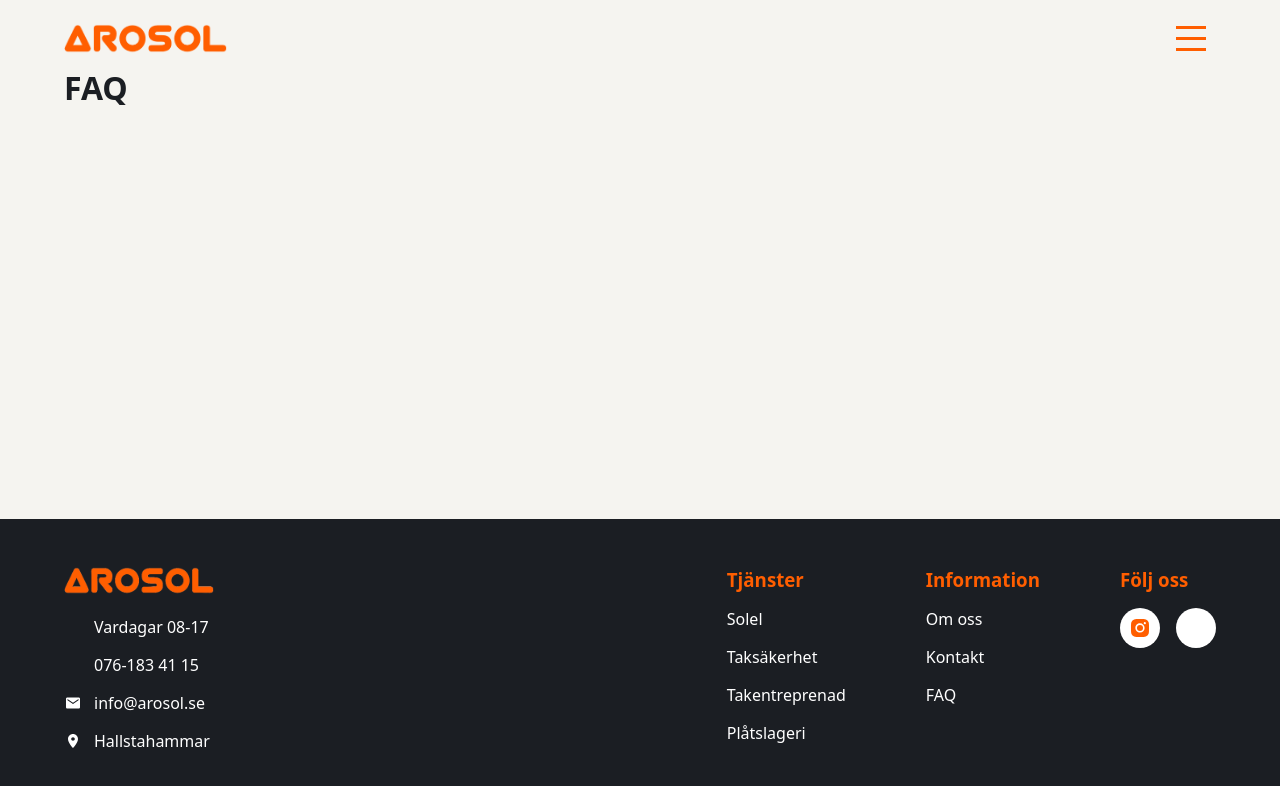
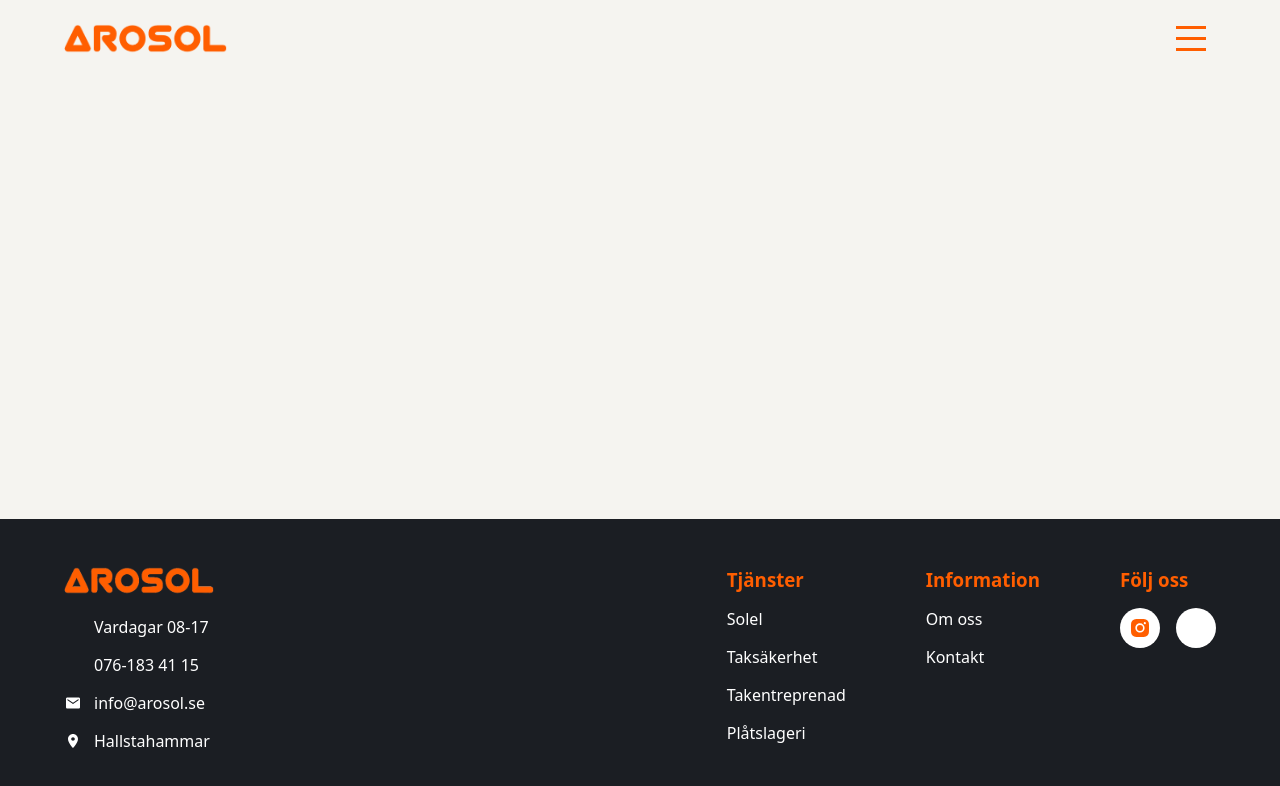
Before and after one commit to annamalinelisabet/AROSOL, a React (Vite) app: page /FAQ in a window 1280 px wide. Shown: the top 786 px of the page. Built offline with nearby package versions, Linux system fonts and the light colour scheme; some icons are missing.

Commit message:
Remove FAQ

```diff
--- a/src/components/Footer/Footer.jsx
+++ b/src/components/Footer/Footer.jsx
@@ -32,7 +32,6 @@ const Footer = () => {
             <h3>Information</h3>
             <NavLink to='/about'><li>Om oss</li></NavLink>
             <NavLink to='/contact'><li>Kontakt</li></NavLink>
-            <NavLink to='/FAQ'><li>FAQ</li></NavLink>
           </ul>
           <div className='service-columns'>
             <h3>Följ oss</h3>
--- a/src/components/Menu/Menu.jsx
+++ b/src/components/Menu/Menu.jsx
@@ -24,7 +24,6 @@ const Menu = ({ setShowMenu }) => {
         <ul>
             <NavLink to='/about'><li>Om oss</li></NavLink>
             <NavLink to='/contact'><li>Kontakt</li></NavLink>
-            <NavLink to='/FAQ'><li>Frågor och svar</li></NavLink>
         </ul>
     </div>
   )
--- a/src/views/FAQ/FAQView.jsx
+++ /dev/null
@@ -1,22 +0,0 @@
-import './FAQView.css'
-import { useEffect } from 'react'
-
-const FAQView = () => {
-
-  useEffect(() => {
-    window.scrollTo(0, 0)
-  }, [])
-
-  return (
-    <div className='FAQ'>
-        <div className='container'>
-            <br />
-            <br />
-            <br />
-            <h1>FAQ</h1>
-        </div>
-    </div>
-  )
-}
-
-export default FAQView
--- a/src/views/Views.jsx
+++ b/src/views/Views.jsx
@@ -1,7 +1,6 @@
 import { Routes, Route } from 'react-router-dom'
 import AboutView from './About/AboutView'
 import ContactView from './Contact/ContactView'
-import FAQView from './FAQ/FAQView'
 import HomeView from './Home/HomeView'
 import PlatslageriView from './Platslageri/PlatslageriView'
 import SolelView from './Solel/SolelView'
@@ -15,7 +14,6 @@ const Views = () => {
           <Route path='/' element={ <HomeView/> }/>
           <Route path='/about' element={ <AboutView /> }/>
           <Route path='/contact' element={ <ContactView /> }/>
-          <Route path='/FAQ' element={ <FAQView /> }/>
           <Route path='/platslageri' element={ <PlatslageriView/> }/>
           <Route path='/solel' element={ <SolelView/> }/>
           <Route path='/takentreprenad' element={ <TakentreprenadView /> }/>
```
Also changed, not shown: src/views/FAQ/FAQView.css (deleted).
